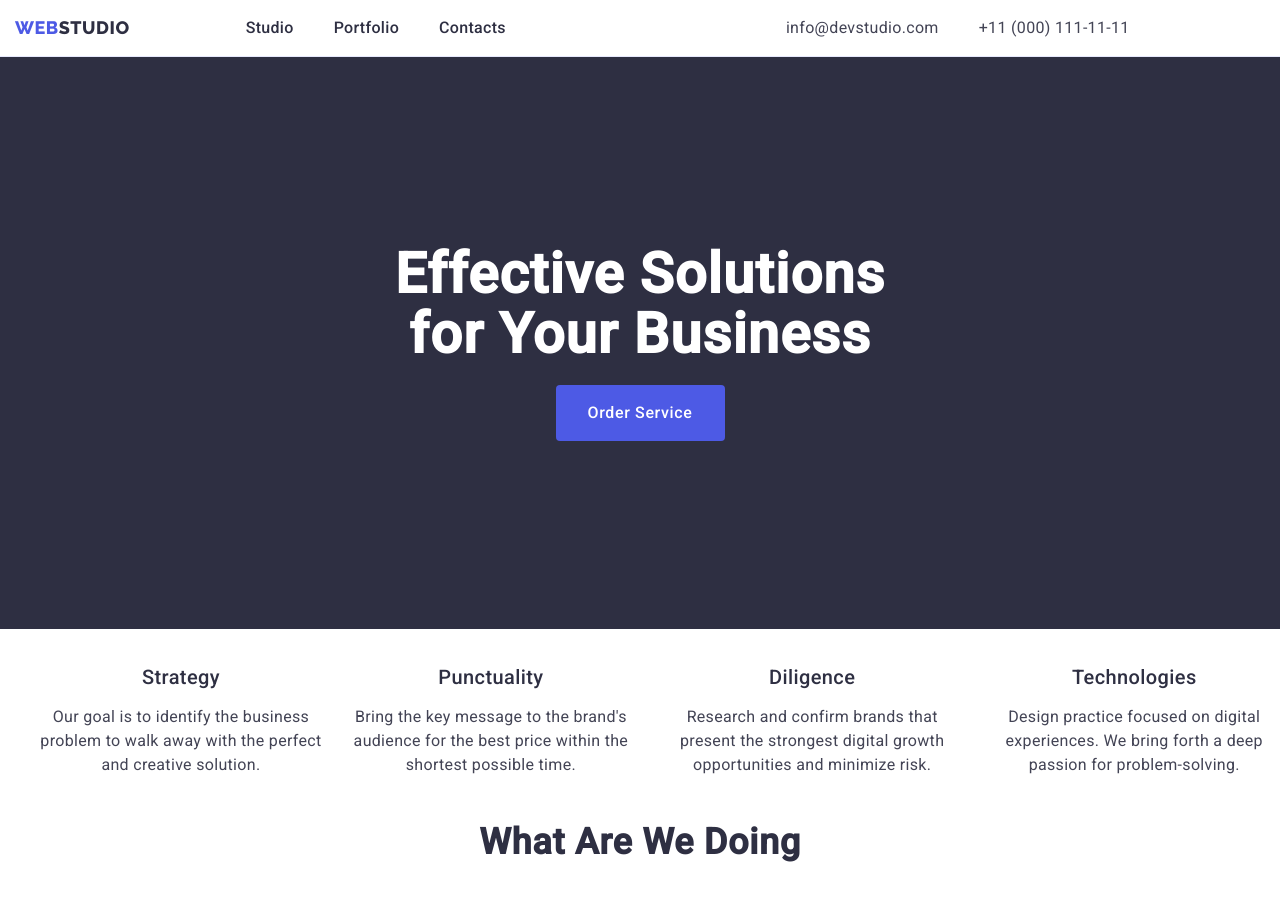
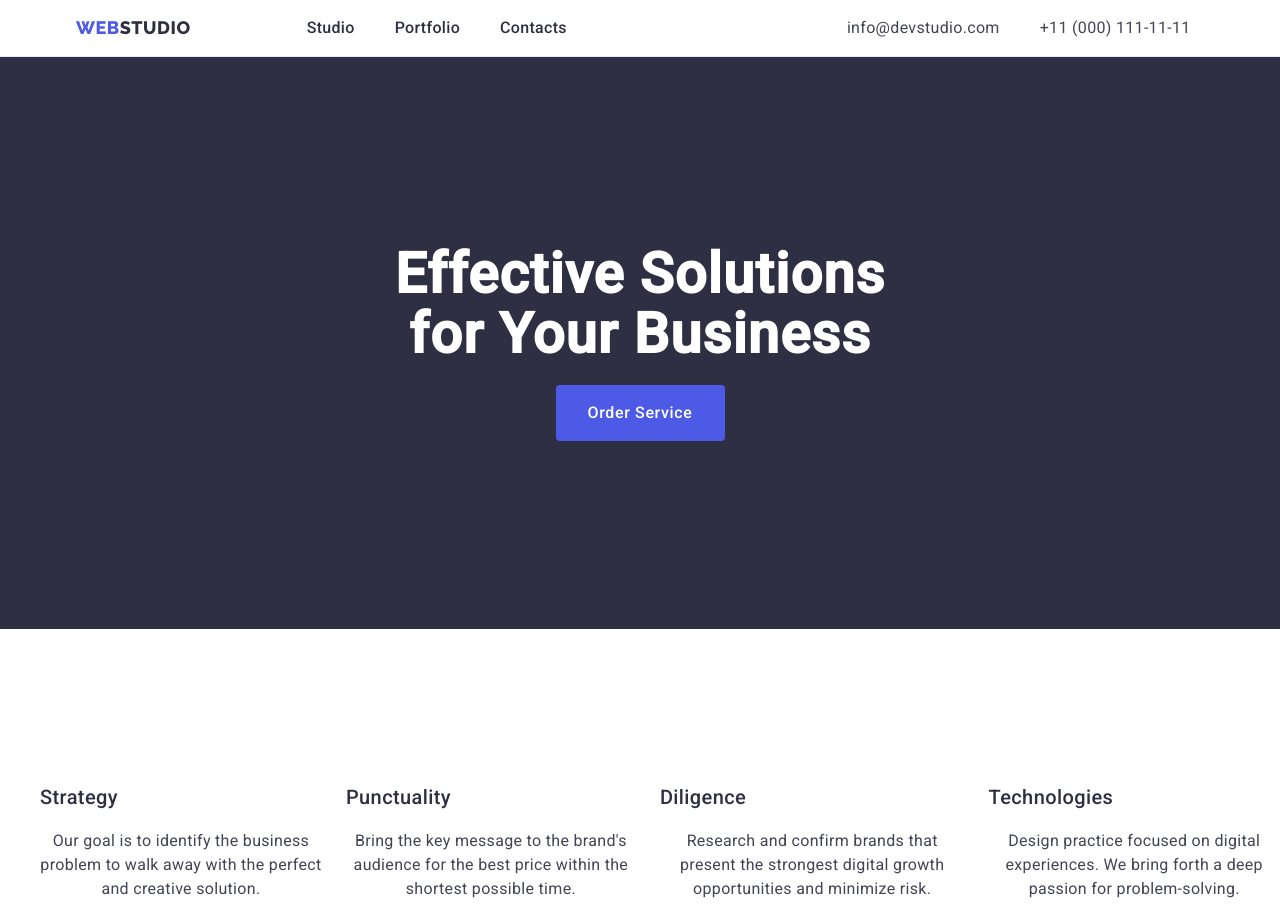
Before and after one commit to Tvitya44/goit-markup-hw-03, a plain HTML site: page index.html in a window 1280 px wide. Shown: the top 920 px of the page. Drawn offline with nearby package versions, Linux system fonts and the light colour scheme.

Commit message:
vshidden

```diff
--- a/index.html
+++ b/index.html
@@ -54,24 +54,25 @@
         <!--Section 2-->
             <section class="secondary section">
                 <div class="container">
-            <h2 visually hidden class="list-header"> Hidden Text </h2>
+            <h2 hidden> Hidden Text </h2>
             <ul class="secondary-list list">
-                <li>
+                <li class="likethis">
                     <h3 class="list-header">Strategy</h3>
                     <p class="list-p">Our goal is to identify the business
                         problem to walk away with the perfect and creative solution. </p>
                 </li>
-                <li>
+                <li class="likethis">
                     <h3 class="list-header">Punctuality</h3>
                     <p class="list-p"> Bring the key message to the brand's audience for the best price within the shortest possible
                         time.</p>
                 </li>
-                <li>
+                <li class="likethis">
+
                     <h3 class="list-header">Diligence</h3>
                     <p class="list-p">Research and confirm brands that present the strongest digital growth opportunities and minimize
                         risk.</p>
                 </li>
-                <li>
+                <li class="likethis">
                     <h3 class="list-header">Technologies</h3>
                     <p class="list-p">Design practice focused on digital experiences. We bring forth a deep passion for
                         problem-solving.</p>
--- a/styles.css
+++ b/styles.css
@@ -219,7 +219,7 @@ img {
 .first {
     display: flex;
     width: 1158px;
-    margin: 0px;
+    margin: 0px auto;
     padding: 0 15px;
 }
 .nav {
@@ -267,7 +267,7 @@ img {
     background-color: #4d5ae5;
     border-radius: 4px;
 }
-.secondary section {
+.secondary {
     padding: 120px 0;
 }
 
@@ -275,9 +275,14 @@ img {
     display: flex;
     gap: 24px;
 }
+.likethis {
+    width:calc((100%-72px)/4);
+}
 .list-header {
-    width:calc((100%-72px)/4);
     margin-bottom: 8;
+}
+.list-p {
+    justify-content: center;
 }
 .third-section {
     padding-bottom: 120px;
@@ -317,11 +322,7 @@ img {
 .people-names {
     padding: 32px 0;
 }
-.list-header {
-    text-align: center;
-    margin-bottom: 8px;
 
-}
 .list-p {
     text-align: center;
 }
```
